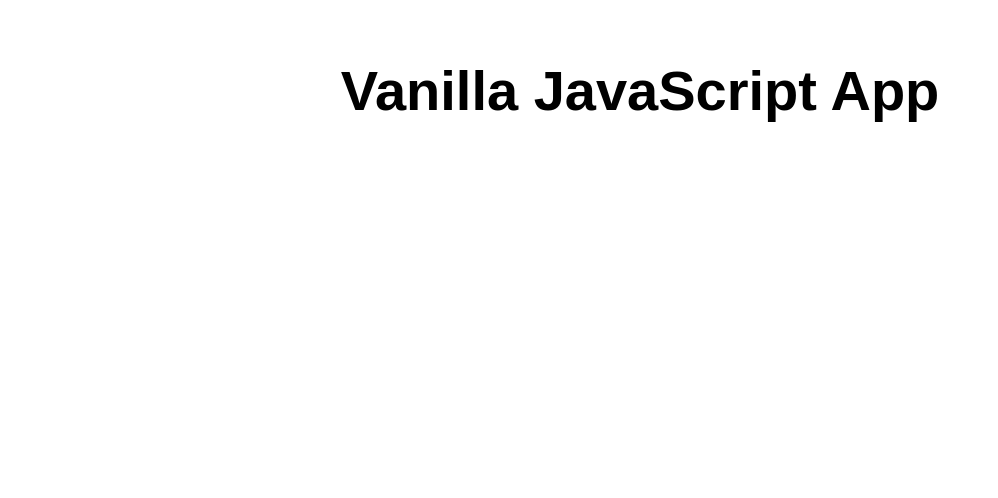
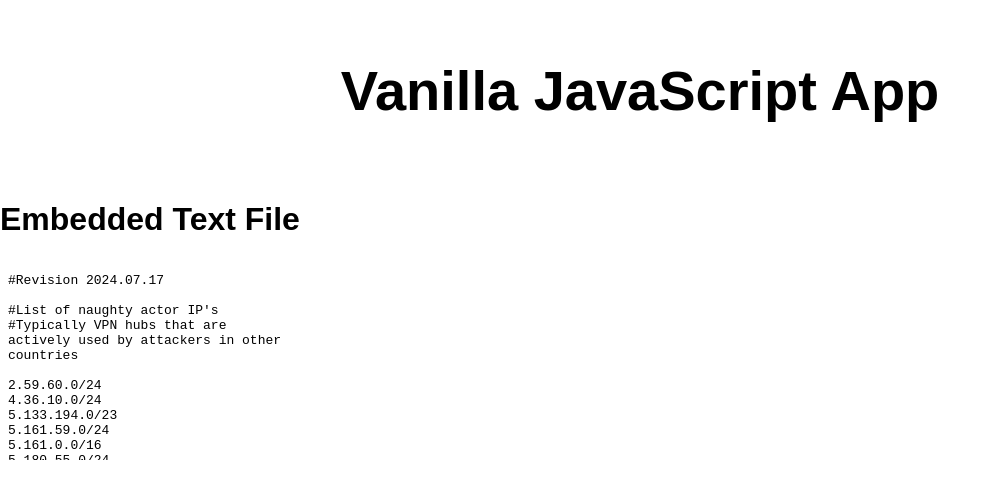
Before and after one commit to gaucho713/fortigate-ips, a website: page src/index.html in a window 1280 px wide. Shown: the whole page, without its empty margins (0-998 px from the left). Drawn offline with Linux system fonts and the light colour scheme.

Commit message:
Update index.html

```diff
--- a/src/index.html
+++ b/src/index.html
@@ -14,4 +14,9 @@
   </main>
 </body>
 
+<body>
+  <h1>Embedded Text File</h1>
+      <embed src="fortigate-block-ips.txt" type="text/plain" width="300" height="200">
+</body>
+
 </html>
```
